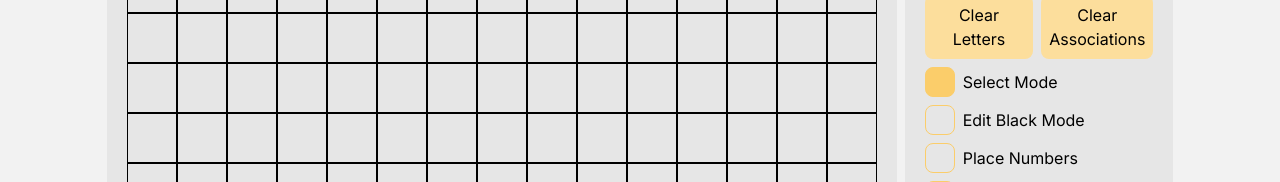
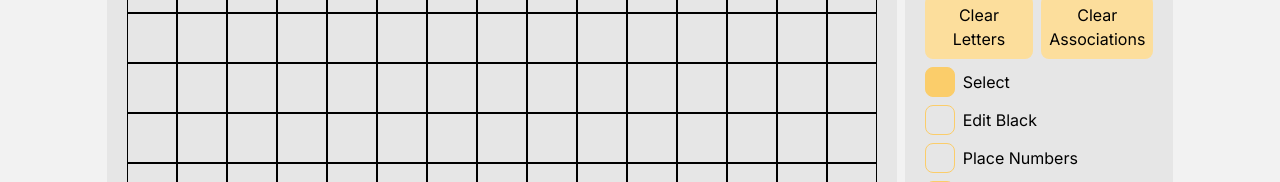
Before and after one commit to Talon-Games/talon-games, a Next.js app: page /games/crossword in a window 1280 px wide. Shown: the part 401-583 px from the top of the page. Built offline with nearby package versions, Linux system fonts and the light colour scheme.

Commit message:
small betters

```diff
--- a/app/games/crossword/page.tsx
+++ b/app/games/crossword/page.tsx
@@ -64,8 +64,13 @@ export default function Crossword() {
 
     let tempData = data.map((row) => row.map((box) => ({ ...box })));
 
+    //TODO: make this go from origin (x, y) so we can stop it at a block
     for (let i = 0; i < tempData.length; i++) {
       for (let j = 0; j < tempData[i].length; j++) {
+        if (tempData[i][j].state == "black") {
+          continue;
+        }
+
         if (i == y && j == x) {
           tempData[i][j].state = "selected";
         } else if (
@@ -81,11 +86,7 @@ export default function Crossword() {
         ) {
           tempData[i][j].state = "highlighted";
         } else {
-          if (tempData[i][j].state == "black") {
-            continue;
-          } else {
-            tempData[i][j].state = "normal";
-          }
+          tempData[i][j].state = "normal";
         }
       }
     }
@@ -288,7 +289,7 @@ export default function Crossword() {
                       editMode == "select" ? "bg-secondary-300" : null
                     } hover:bg-secondary-200 transition-all duration-200 ease-in-out`}
                   ></div>
-                  <p>Select Mode</p>
+                  <p>Select</p>
                 </div>
                 <div
                   className="flex gap-2 items-center cursor-pointer"
@@ -299,7 +300,7 @@ export default function Crossword() {
                       editMode == "editBlack" ? "bg-secondary-300" : null
                     } hover:bg-secondary-200 transition-all duration-200 ease-in-out`}
                   ></div>
-                  <p>Edit Black Mode</p>
+                  <p>Edit Black</p>
                 </div>
                 <div
                   className="flex gap-2 items-center cursor-pointer"
```
